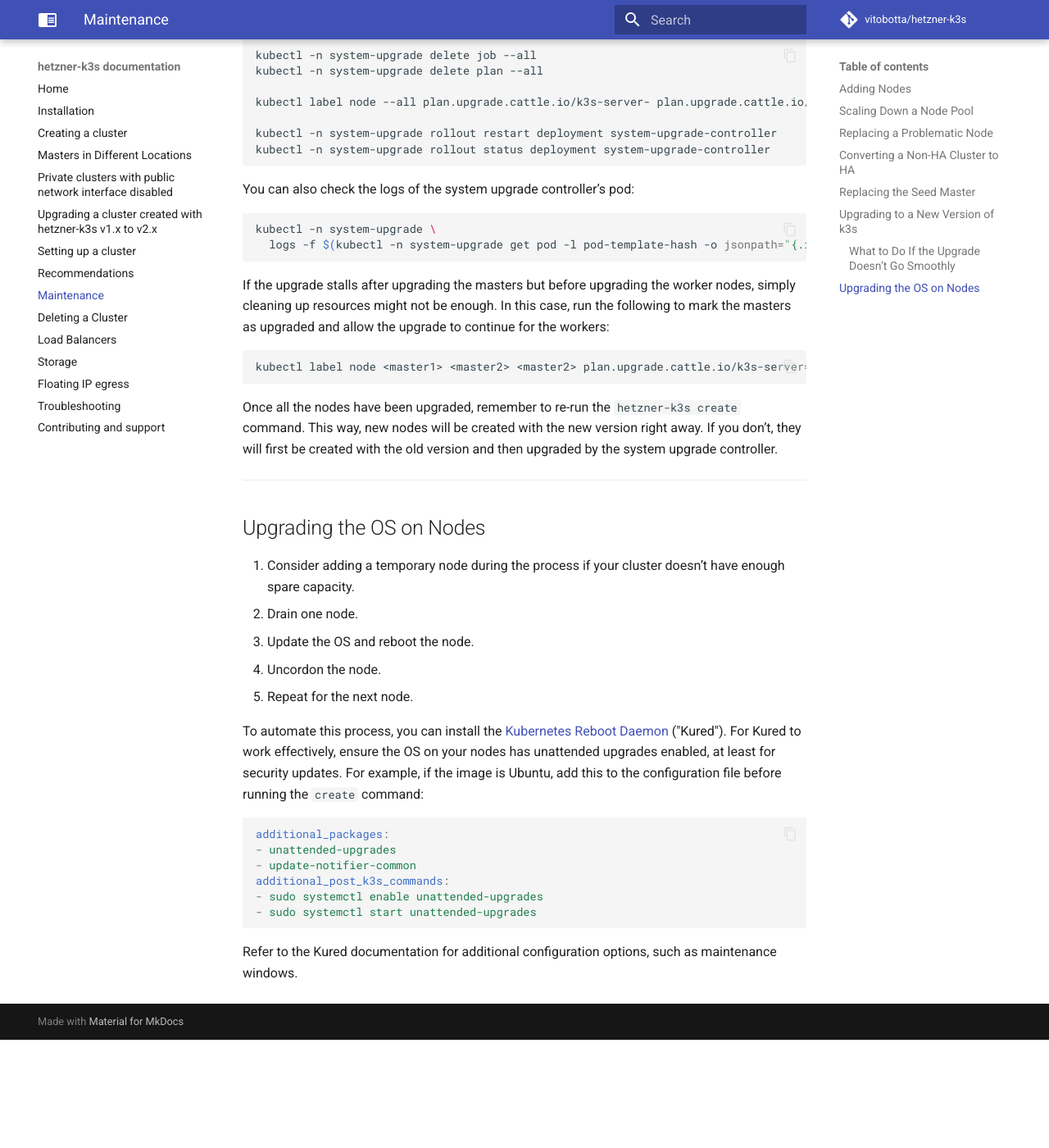
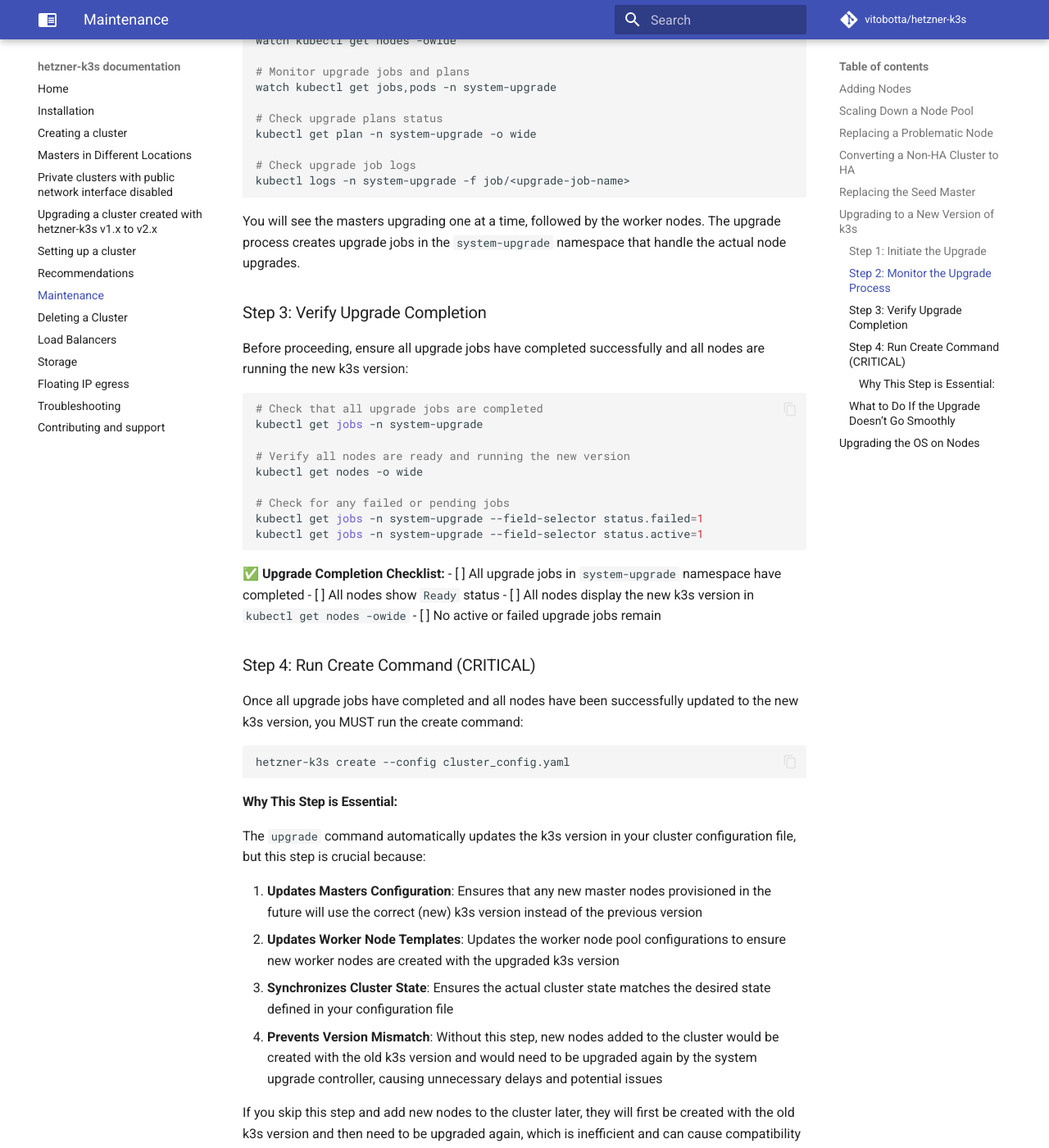
Before and after one commit to vitobotta/hetzner-k3s, an MkDocs documentation site: the page built from docs/Maintenance.md, in a window 1280 px wide and 1400 px high, scrolled down 1796 px. Shown: the whole window at 82% size. Built offline with MkDocs 1.6.1 and Material for MkDocs 9.7.7, drawn with Linux system fonts in a browser that asks for light colours; comment, search, counter and statistics services are not loaded; before the commit the page ends 3064 px from its top, so only the background shows below that; some of the changed text lies outside the part shown.

Commit message:
Expand k3s upgrade documentation with detailed steps and verification checklist

````diff
--- a/docs/Maintenance.md
+++ b/docs/Maintenance.md
@@ -30,6 +30,8 @@ In a new HA cluster, the seed master (or first master) is `master1`. If you dele
 
 ## Upgrading to a New Version of k3s
 
+### Step 1: Initiate the Upgrade
+
 For the first upgrade of your cluster, simply run the following command to update to a newer version of k3s:
 
 ```bash
@@ -40,7 +42,66 @@ Specify the new k3s version as an additional parameter, and the configuration fi
 
 Note: For single-master clusters, the API server will be briefly unavailable during the control plane upgrade.
 
-To monitor the upgrade progress, use `watch kubectl get nodes -owide`. You will see the masters upgrading one at a time, followed by the worker nodes.
+### Step 2: Monitor the Upgrade Process
+
+After running the upgrade command, you must monitor the upgrade jobs in the `system-upgrade` namespace to ensure all nodes are successfully upgraded:
+
+```bash
+# Watch the upgrade progress for all nodes
+watch kubectl get nodes -owide
+
+# Monitor upgrade jobs and plans
+watch kubectl get jobs,pods -n system-upgrade
+
+# Check upgrade plans status
+kubectl get plan -n system-upgrade -o wide
+
+# Check upgrade job logs
+kubectl logs -n system-upgrade -f job/<upgrade-job-name>
+```
+
+You will see the masters upgrading one at a time, followed by the worker nodes. The upgrade process creates upgrade jobs in the `system-upgrade` namespace that handle the actual node upgrades.
+
+### Step 3: Verify Upgrade Completion
+
+Before proceeding, ensure all upgrade jobs have completed successfully and all nodes are running the new k3s version:
+
+```bash
+# Check that all upgrade jobs are completed
+kubectl get jobs -n system-upgrade
+
+# Verify all nodes are ready and running the new version
+kubectl get nodes -o wide
+
+# Check for any failed or pending jobs
+kubectl get jobs -n system-upgrade --field-selector status.failed=1
+kubectl get jobs -n system-upgrade --field-selector status.active=1
+```
+
+✅ **Upgrade Completion Checklist:**
+- [ ] All upgrade jobs in `system-upgrade` namespace have completed
+- [ ] All nodes show `Ready` status
+- [ ] All nodes display the new k3s version in `kubectl get nodes -owide`
+- [ ] No active or failed upgrade jobs remain
+
+### Step 4: Run Create Command (CRITICAL)
+
+Once all upgrade jobs have completed and all nodes have been successfully updated to the new k3s version, you MUST run the create command:
+
+```bash
+hetzner-k3s create --config cluster_config.yaml
+```
+
+#### Why This Step is Essential:
+
+The `upgrade` command automatically updates the k3s version in your cluster configuration file, but this step is crucial because:
+
+1. **Updates Masters Configuration**: Ensures that any new master nodes provisioned in the future will use the correct (new) k3s version instead of the previous version
+2. **Updates Worker Node Templates**: Updates the worker node pool configurations to ensure new worker nodes are created with the upgraded k3s version
+3. **Synchronizes Cluster State**: Ensures the actual cluster state matches the desired state defined in your configuration file
+4. **Prevents Version Mismatch**: Without this step, new nodes added to the cluster would be created with the old k3s version and would need to be upgraded again by the system upgrade controller, causing unnecessary delays and potential issues
+
+If you skip this step and add new nodes to the cluster later, they will first be created with the old k3s version and then need to be upgraded again, which is inefficient and can cause compatibility issues.
 
 ### What to Do If the Upgrade Doesn’t Go Smoothly
 
````
